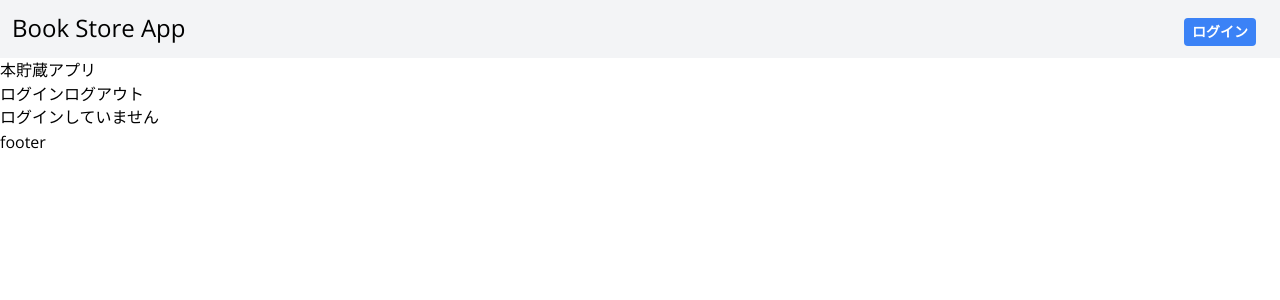
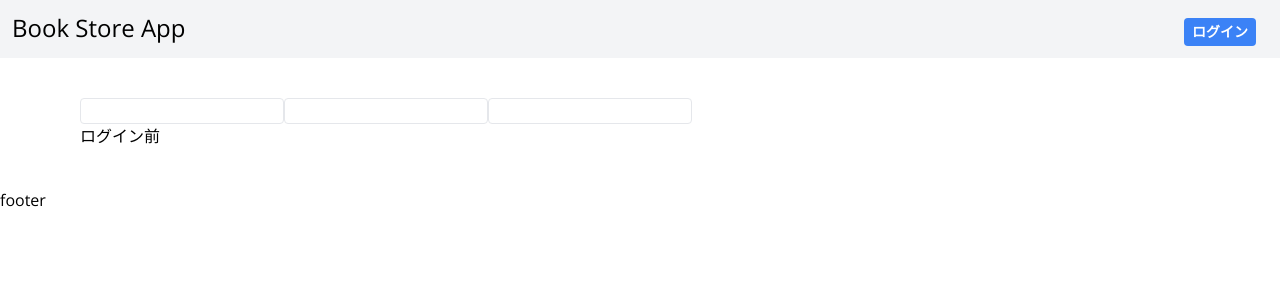
Before and after one commit to y-ibuki/book-store-app, a Next.js app: page / in a window 1280 px wide. Shown: the top 300 px of the page. Built offline with nearby package versions, Linux system fonts and the light colour scheme; no server answers.

Commit message:
indexページ構築

```diff
--- a/src/pages/index.tsx
+++ b/src/pages/index.tsx
@@ -1,21 +1,37 @@
 import Layout from "../components/Layout";
-import { Login, Logout, auth } from "~/src/lib/firebase";
+import LoginPage from '../components/Login'
+import BookIndex from '../components/BookIndex'
+import React, { SFC } from "react";
+import { auth } from "~/src/lib/firebase";
 
-const IndexPage = () => {
+const IndexPage: SFC = () => {
   return (
       <Layout title="本貯蔵アプリ">
-        <h1>本貯蔵アプリ</h1>
-        <div>
-          <button onClick={() => Login()}>ログイン</button>
-          <button onClick={() => Logout()}>ログアウト</button>
-        </div>
-        <div>
-          <pre>
-            {auth.currentUser
-              ? auth.currentUser.displayName + "でログインしています"
-              : "ログインしていません"}
-          </pre>
-        </div>
+          <div className="mx-20 my-10">
+              <div className="">
+                  <label htmlFor="">
+                      <input type="text" className="border rounded"/>
+                  </label>
+                  <label htmlFor="">
+                      <input type="text" className="border rounded"/>
+                  </label>
+                  <label htmlFor="">
+                      <input type="text" className="border rounded"/>
+                  </label>
+              </div>
+              <div>
+                  {
+                      auth.currentUser
+                      ?
+                      <BookIndex
+                          name={auth.currentUser.displayName}
+                          uid={auth.currentUser.uid}
+                      ></BookIndex>
+                      :
+                      <LoginPage></LoginPage>
+                  }
+              </div>
+          </div>
       </Layout>
   )
 };
```
